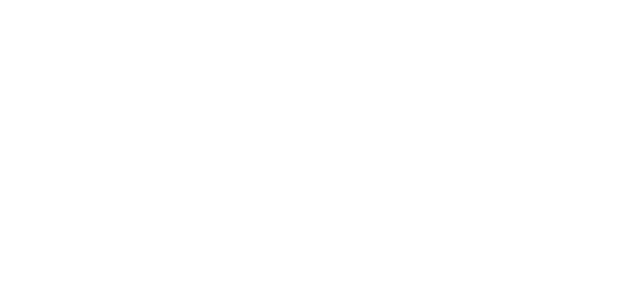
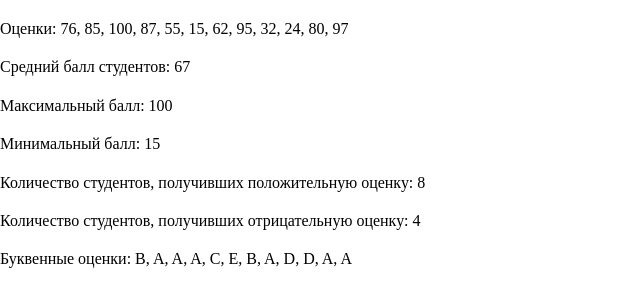
Before and after one commit to lynchdiva/analysis-of-student-assessments, a website: page index.html in a window 1280 px wide. Shown: the whole page, without its empty margins (0-640 px from the left). Drawn offline with Linux system fonts and the light colour scheme.

Commit message:
feat: complete task

```diff
--- a/assets/scripts/index.js
+++ b/assets/scripts/index.js
@@ -0,0 +1,102 @@
+'use strict';
+
+const amountStudents = 12;
+
+const grades = createGrades(amountStudents);
+const averageGrade = calcAverageGrade(grades);
+const maxGrade = calcMaxGrade(grades);
+const minGrade = calcMinGrade(grades);
+const amountStudentsHighGrades = calcStudentsWithHighGrades(grades);
+const amountStudentsLowGrades = calcStudentsWithLowGrades(grades);
+const letterGrades = reformedGradesToLetters(grades);
+
+document.querySelector('#grades').textContent = `Оценки: ${grades.join(', ')}`;
+
+document.querySelector(
+  '#averageGrade'
+).textContent = `Средний балл студентов: ${averageGrade}`;
+
+document.querySelector(
+  '#maxGrade'
+).textContent = `Максимальный балл: ${maxGrade}`;
+
+document.querySelector(
+  '#minGrade'
+).textContent = `Минимальный балл: ${minGrade}`;
+
+document.querySelector(
+  '#amountStudentsHighGrades'
+).textContent = `Количество студентов, получивших положительную оценку: ${amountStudentsHighGrades}`;
+
+document.querySelector(
+  '#amountStudentsLowGrades'
+).textContent = `Количество студентов, получивших отрицательную оценку: ${amountStudentsLowGrades}`;
+
+document.querySelector(
+  '#letterGrades'
+).textContent = `Буквенные оценки: ${letterGrades.join(', ')}`;
+
+function createGrades(amountOfStudents) {
+  const grades = [];
+  const getRandomGrade = () => Math.floor(Math.random() * 100) + 1;
+
+  for (let i = 0; i < amountOfStudents; i++) {
+    grades.push(getRandomGrade());
+  }
+
+  return grades;
+}
+
+function calcAverageGrade(grades) {
+  if (grades.length === 0) return 0;
+
+  const sum = grades.reduce((sum, current) => sum + current, 0);
+
+  return Math.trunc(sum / grades.length);
+}
+
+function calcMaxGrade(grades) {
+  if (grades.length === 0) return 0;
+
+  return grades.reduce(
+    (max, current) => (max = max > current ? max : current),
+    grades[0]
+  );
+}
+
+function calcMinGrade(grades) {
+  if (grades.length === 0) return 0;
+
+  return grades.reduce(
+    (min, current) => (min = min < current ? min : current),
+    grades[0]
+  );
+}
+
+function calcStudentsWithHighGrades(grades) {
+  const highGrades = grades.filter(grade => grade >= 60);
+
+  return highGrades.length;
+}
+
+function calcStudentsWithLowGrades(grades) {
+  const lowGrades = grades.filter(grade => grade < 60);
+
+  return lowGrades.length;
+}
+
+function reformedGradesToLetters(grades) {
+  return grades.map(grade => {
+    if (grade >= 80) {
+      return 'A';
+    } else if (grade >= 60 && grade <= 79) {
+      return 'B';
+    } else if (grade >= 40 && grade <= 59) {
+      return 'C';
+    } else if (grade >= 20 && grade <= 39) {
+      return 'D';
+    } else {
+      return 'E';
+    }
+  });
+}
--- a/assets/styles/style.css
+++ b/assets/styles/style.css
@@ -0,0 +1,3 @@
+div {
+  margin: 20px 0;
+}
--- a/index.html
+++ b/index.html
@@ -3,7 +3,18 @@
   <head>
     <meta charset="UTF-8" />
     <meta name="viewport" content="width=device-width, initial-scale=1.0" />
+    <link rel="stylesheet" href="./assets/styles/normalize.css" />
+    <link rel="stylesheet" href="./assets/styles/style.css" />
     <title>Analysis of student assessments</title>
   </head>
-  <body></body>
+  <body>
+    <div id="grades"></div>
+    <div id="averageGrade"></div>
+    <div id="maxGrade"></div>
+    <div id="minGrade"></div>
+    <div id="amountStudentsHighGrades"></div>
+    <div id="amountStudentsLowGrades"></div>
+    <div id="letterGrades"></div>
+    <script src="./assets/scripts/index.js"></script>
+  </body>
 </html>
```
